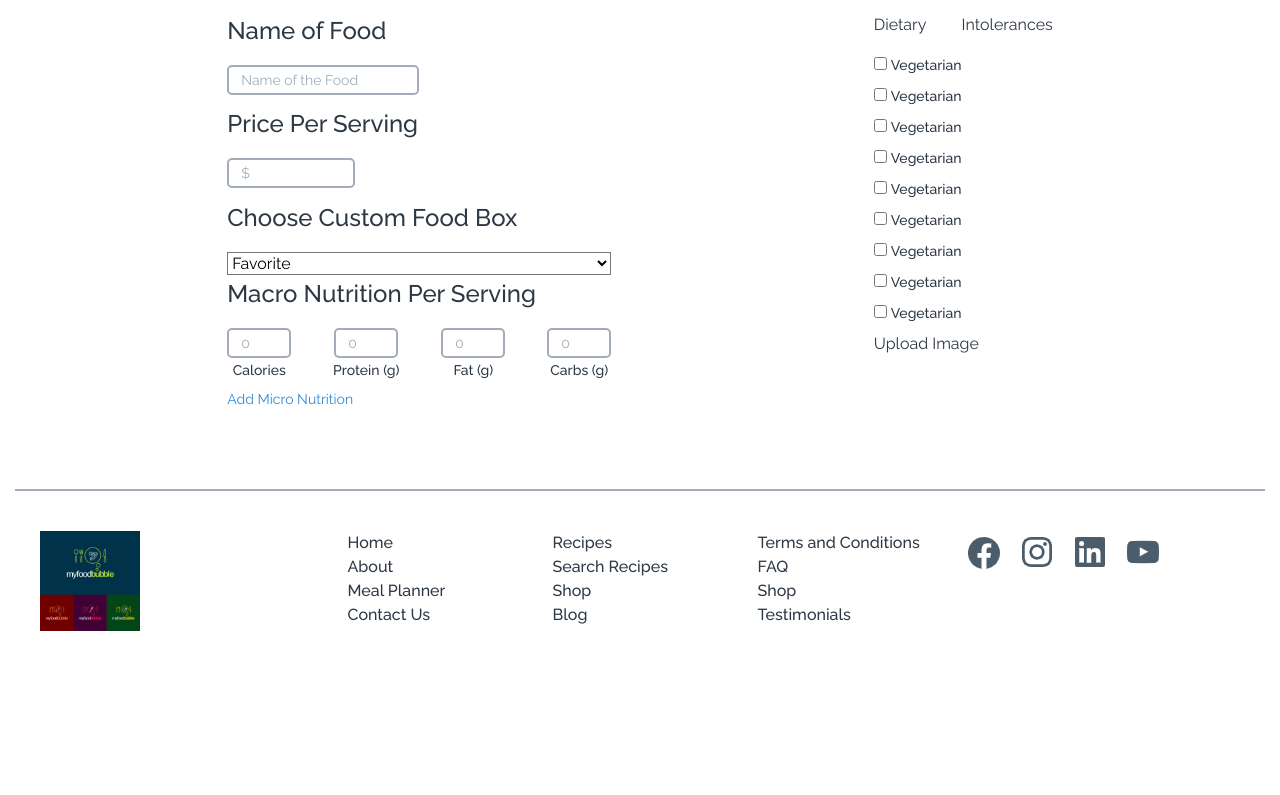
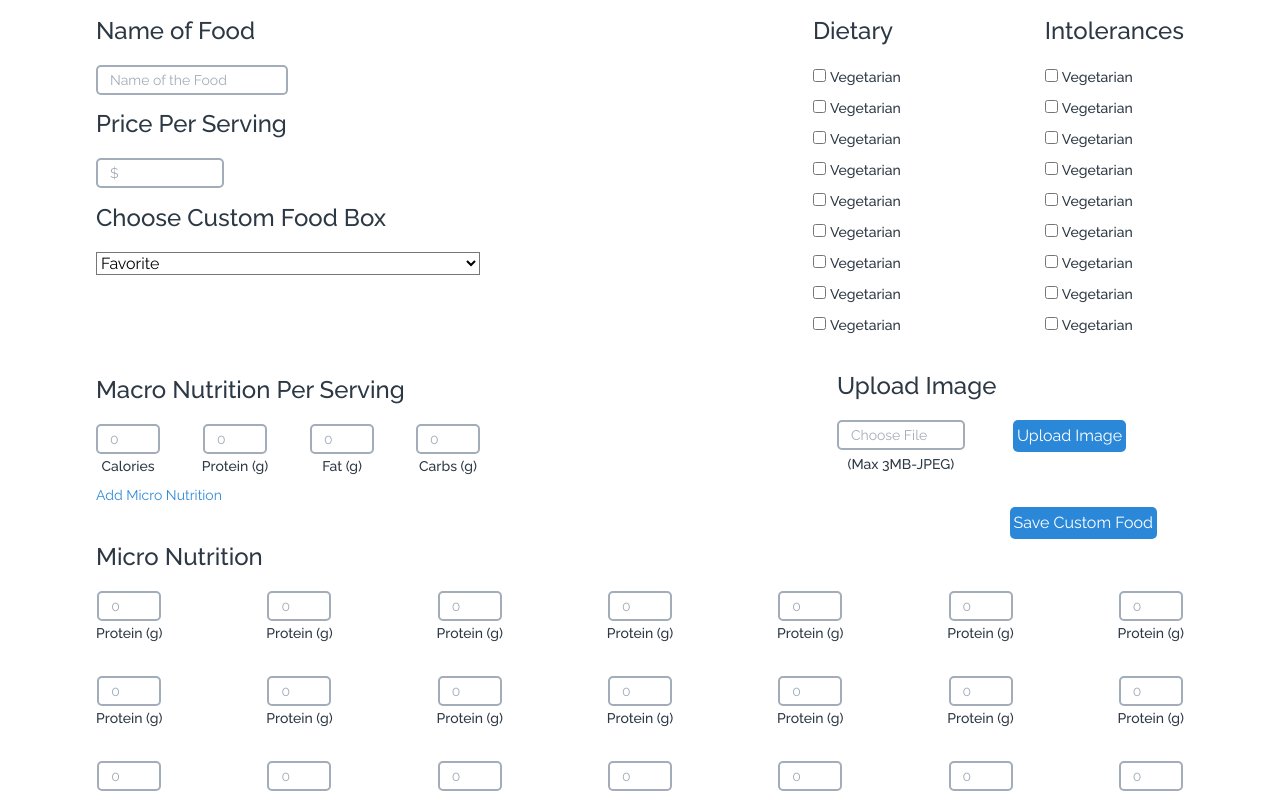
Before and after one commit to ammarjussa/foodbubble, a React (Create React App) app: page /addfood in a window 1280 px wide. Shown: the part 400-1195 px from the top of the page. Before the commit the page ends 1068 px from the top, so only its background shows below. Built offline with nearby package versions, Linux system fonts and the light colour scheme.

Commit message:
Add custom food complete

```diff
--- a/src/components/CustomFood/AddCustomFood.js
+++ b/src/components/CustomFood/AddCustomFood.js
@@ -1,12 +1,45 @@
 import React from 'react';
 import SearchHeader from '../common/SearchHeader';
+
+const MicroNutrition = () => (
+  <div className="d-flex justify-content-between">
+    <div className="d-flex flex-column align-items-center">
+      <input style={{ width: '5vw' }} className="cr-input" placeholder="0" />
+      <label>Protein (g)</label>
+    </div>
+    <div className="d-flex flex-column align-items-center">
+      <input style={{ width: '5vw' }} className="cr-input" placeholder="0" />
+      <label>Protein (g)</label>
+    </div>
+    <div className="d-flex flex-column align-items-center">
+      <input style={{ width: '5vw' }} className="cr-input" placeholder="0" />
+      <label>Protein (g)</label>
+    </div>
+    <div className="d-flex flex-column align-items-center">
+      <input style={{ width: '5vw' }} className="cr-input" placeholder="0" />
+      <label>Protein (g)</label>
+    </div>
+    <div className="d-flex flex-column align-items-center">
+      <input style={{ width: '5vw' }} className="cr-input" placeholder="0" />
+      <label>Protein (g)</label>
+    </div>
+    <div className="d-flex flex-column align-items-center">
+      <input style={{ width: '5vw' }} className="cr-input" placeholder="0" />
+      <label>Protein (g)</label>
+    </div>
+    <div className="d-flex flex-column align-items-center">
+      <input style={{ width: '5vw' }} className="cr-input" placeholder="0" />
+      <label>Protein (g)</label>
+    </div>
+  </div>
+);
 
 const AddCustomFood = () => {
   return (
     <div>
       <SearchHeader title="Add Custom Food" />
       <div className="custom-recipe p-5 mx-5">
-        <div className="d-flex justify-content-around">
+        <div className="d-flex justify-content-between">
           <div>
             <div>
               <p className="global-text1">Name of Food</p>
@@ -20,7 +53,7 @@ const AddCustomFood = () => {
               <p className="global-text1">Price Per Serving</p>
               <input className="cr-input" style={{ width: '10vw' }} placeholder="$" />
             </div>
-            <div>
+            <div className="pb-5 mb-5">
               <p className="global-text1">Choose Custom Food Box</p>
               <select name="food-box" id="food-box">
                 <option value="favorite">Favorite</option>
@@ -54,9 +87,9 @@ const AddCustomFood = () => {
           </div>
 
           <div>
-            <div className="d-flex justify-content-between">
-              <div>
-                <p>Dietary</p>
+            <div className="d-flex align-items-center justify-content-center">
+              <div className="pr-5">
+                <p className="global-text1">Dietary</p>
                 <div>
                   <input type="checkbox" id="veg" name="veg" value="veg" />
                   &nbsp;
@@ -103,16 +136,86 @@ const AddCustomFood = () => {
                   <label for="veg">Vegetarian</label>
                 </div>
               </div>
-              <div>
-                <p>Intolerances</p>
+              <div className="pl-5 ml-5">
+                <p className="global-text1">Intolerances</p>
+                <div>
+                  <input type="checkbox" id="veg" name="veg" value="veg" />
+                  &nbsp;
+                  <label for="veg">Vegetarian</label>
+                </div>
+                <div>
+                  <input type="checkbox" id="veg" name="veg" value="veg" />
+                  &nbsp;
+                  <label for="veg">Vegetarian</label>
+                </div>
+                <div>
+                  <input type="checkbox" id="veg" name="veg" value="veg" />
+                  &nbsp;
+                  <label for="veg">Vegetarian</label>
+                </div>
+                <div>
+                  <input type="checkbox" id="veg" name="veg" value="veg" />
+                  &nbsp;
+                  <label for="veg">Vegetarian</label>
+                </div>
+                <div>
+                  <input type="checkbox" id="veg" name="veg" value="veg" />
+                  &nbsp;
+                  <label for="veg">Vegetarian</label>
+                </div>
+                <div>
+                  <input type="checkbox" id="veg" name="veg" value="veg" />
+                  &nbsp;
+                  <label for="veg">Vegetarian</label>
+                </div>
+                <div>
+                  <input type="checkbox" id="veg" name="veg" value="veg" />
+                  &nbsp;
+                  <label for="veg">Vegetarian</label>
+                </div>
+                <div>
+                  <input type="checkbox" id="veg" name="veg" value="veg" />
+                  &nbsp;
+                  <label for="veg">Vegetarian</label>
+                </div>
+                <div>
+                  <input type="checkbox" id="veg" name="veg" value="veg" />
+                  &nbsp;
+                  <label for="veg">Vegetarian</label>
+                </div>
               </div>
             </div>
 
-            <div>
-              <p>Upload Image</p>
+            <div className="p-4">
+              <p className="global-text1">Upload Image</p>
+              <div className="d-flex">
+                <div className="d-flex flex-column">
+                  <input style={{ width: '10vw' }} className="cr-input" placeholder="Choose File" />
+                  <label className="text-center">(Max 3MB-JPEG)</label>
+                </div>
+                <button className="p-1 ml-5">Upload Image</button>
+              </div>
             </div>
+            <button className="p-1" style={{ marginLeft: '53%' }}>
+              Save Custom Food
+            </button>
           </div>
         </div>
+        <div>
+          <p className="global-text1">Micro Nutrition</p>
+          <MicroNutrition />
+          <br />
+          <MicroNutrition />
+          <br />
+          <MicroNutrition />
+          <br />
+          <MicroNutrition />
+          <br />
+          <MicroNutrition />
+          <br />
+          <MicroNutrition />
+        </div>
+        <button className="p-1 mt-5" style={{marginLeft: '88%'}}>Save Custom Food</button>
       </div>
     </div>
   );
```
